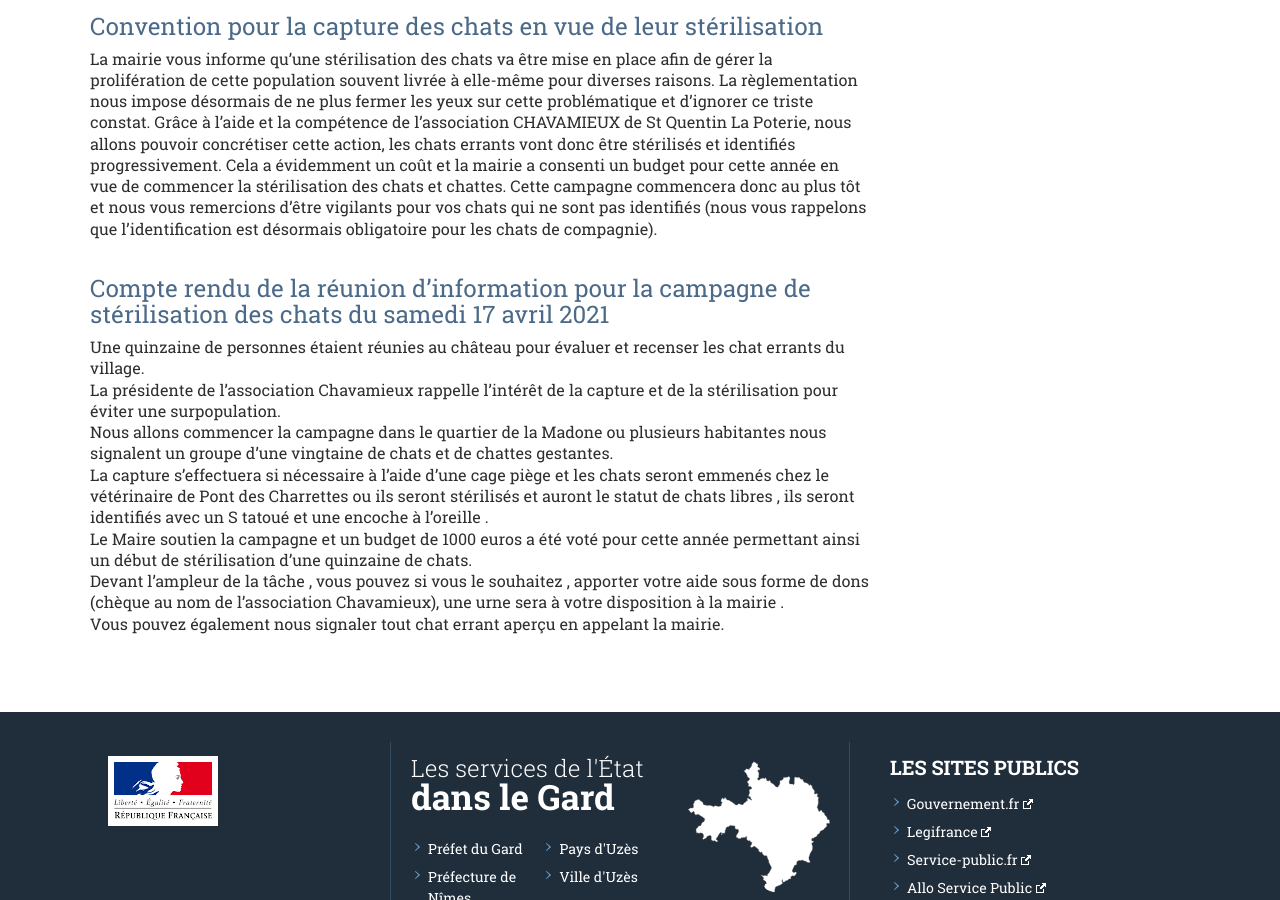
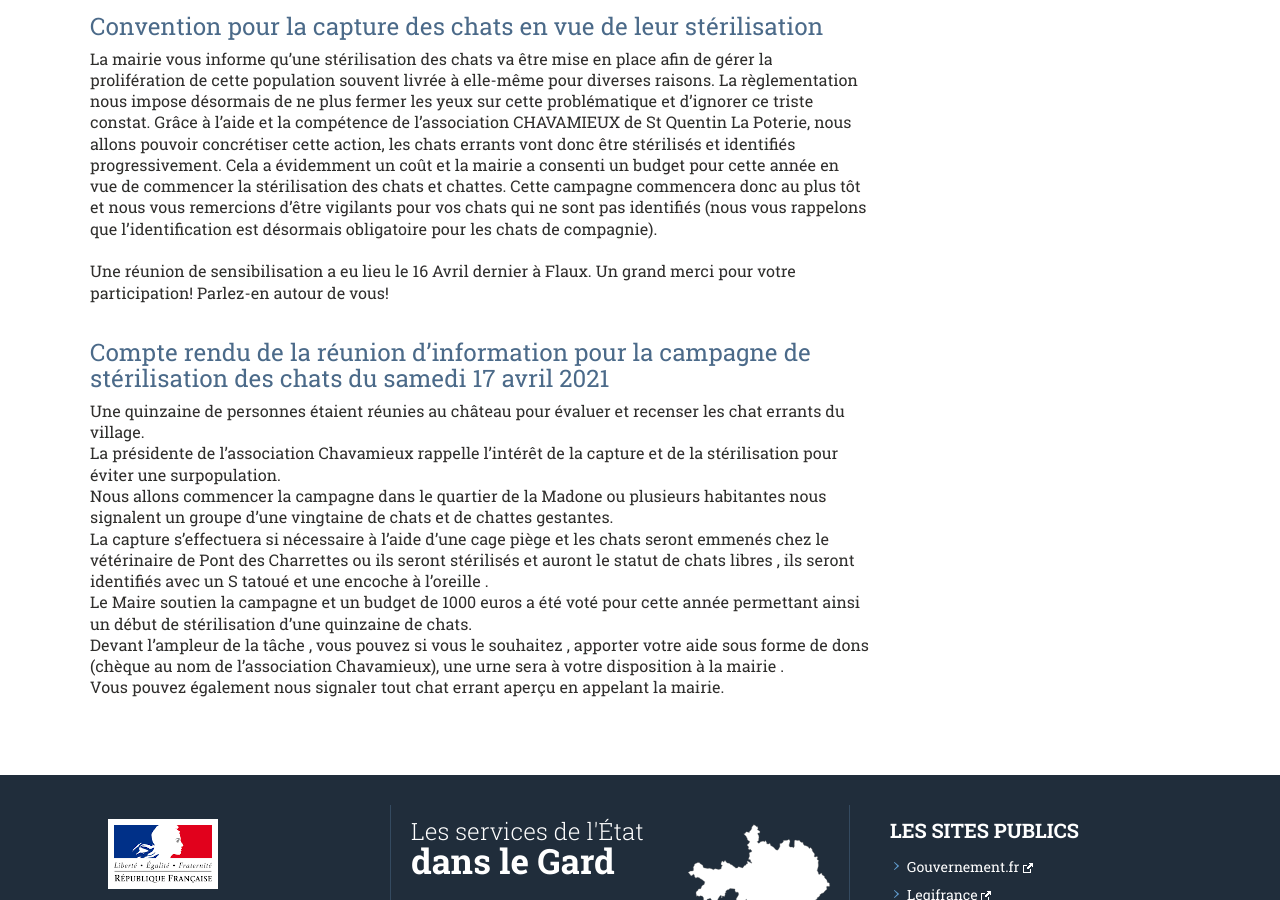
Before and after one commit to Flaux-Village/flaux-village.github.io, a Jekyll site: the page built from _actualites/chats.md, in a window 1280 px wide and 900 px high, scrolled down 410 px. Built offline with Jekyll 4.4.1, drawn with Linux system fonts in a browser that asks for light colours.

Commit message:
Update chats.md

```diff
--- a/_actualites/chats.md
+++ b/_actualites/chats.md
@@ -13,8 +13,12 @@ description_illustration:
 introduction:
 ---
 
+
+
 # Convention pour la capture des chats en vue de leur stérilisation
-La mairie vous informe qu'une stérilisation des chats va être mise en place afin de gérer la prolifération de cette population souvent livrée à elle-même pour diverses raisons. La règlementation nous impose désormais de ne plus fermer les yeux sur cette problématique et d'ignorer ce triste constat. Grâce à l'aide et la compétence de l'association CHAVAMIEUX de St Quentin La Poterie, nous allons pouvoir concrétiser cette action, les chats errants vont donc être stérilisés et identifiés progressivement. Cela a évidemment un coût et la mairie a consenti un budget pour cette année en vue de commencer la stérilisation des chats et chattes. Cette campagne commencera donc au plus tôt et nous vous remercions d'être vigilants pour vos chats qui ne sont pas identifiés (nous vous rappelons que l'identification est désormais obligatoire pour les chats de compagnie).
+La mairie vous informe qu'une stérilisation des chats va être mise en place afin de gérer la prolifération de cette population souvent livrée à elle-même pour diverses raisons. La règlementation nous impose désormais de ne plus fermer les yeux sur cette problématique et d'ignorer ce triste constat. Grâce à l'aide et la compétence de l'association CHAVAMIEUX de St Quentin La Poterie, nous allons pouvoir concrétiser cette action, les chats errants vont donc être stérilisés et identifiés progressivement. Cela a évidemment un coût et la mairie a consenti un budget pour cette année en vue de commencer la stérilisation des chats et chattes. Cette campagne commencera donc au plus tôt et nous vous remercions d'être vigilants pour vos chats qui ne sont pas identifiés (nous vous rappelons que l'identification est désormais obligatoire pour les chats de compagnie).<br>
+
+Une réunion de sensibilisation a eu lieu le 16 Avril dernier à Flaux. Un grand merci pour votre participation! Parlez-en autour de vous!<br>
 
 # Compte rendu de la réunion d'information pour la campagne de stérilisation des chats du samedi 17 avril 2021
 
```
